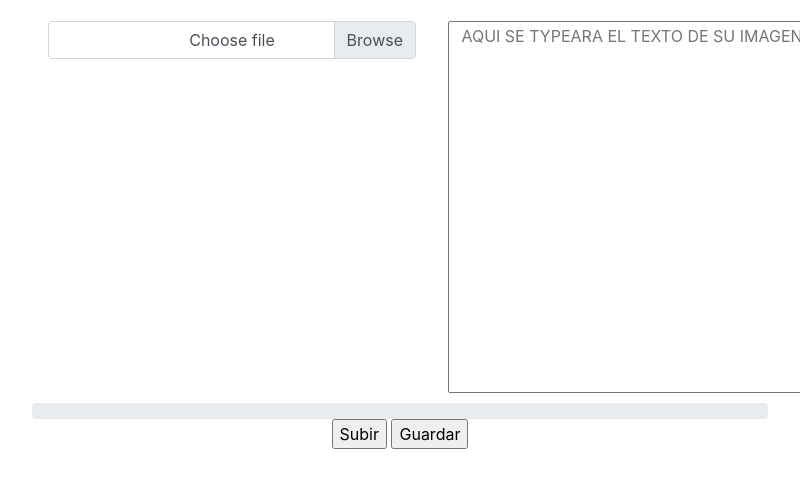
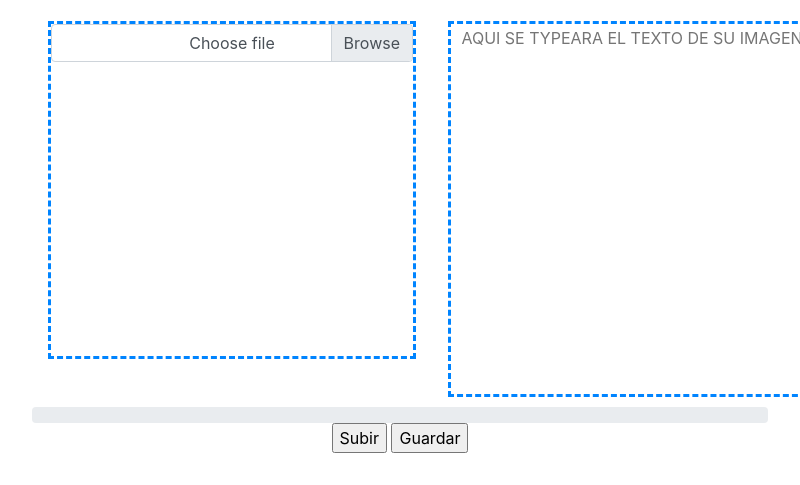
Before and after one commit to FacuCristobal/OCRdesktop, an Electron app: page src/index.html in a window 800 px wide. Shown: the part 435-920 px from the top of the page. Drawn offline with Linux system fonts and the light colour scheme; no server answers.

Commit message:
Bordes celestes punteados

```diff
--- a/src/index.css
+++ b/src/index.css
@@ -56,3 +56,13 @@ body {
 #botong {
   display: none;
 }
+
+#texto {
+  border: solid #0084ff;
+  border-style: dashed;
+}
+
+#suki {
+  border: solid #0084ff;
+  border-style: dashed;
+}
--- a/src/index.html
+++ b/src/index.html
@@ -18,7 +18,7 @@
   </div>
   <div class="tunga">
     <div class="mitimiti">
-      <div class="custom-file rikidrop">
+      <div id="suki" class="custom-file rikidrop">
         <input class="custom-file-input" type="file" id="inImage">
         <label class="custom-file-label" for="customFile">Choose file</label>
       </div>
```
